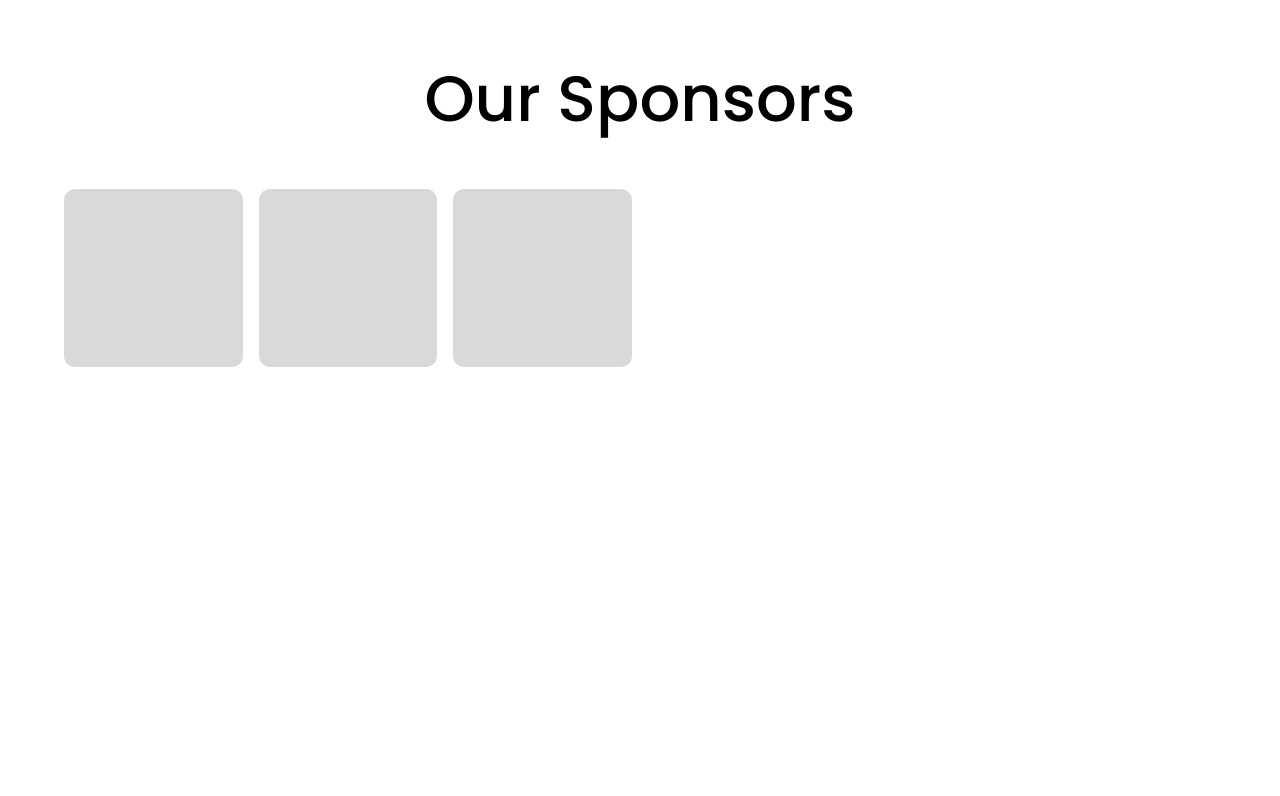
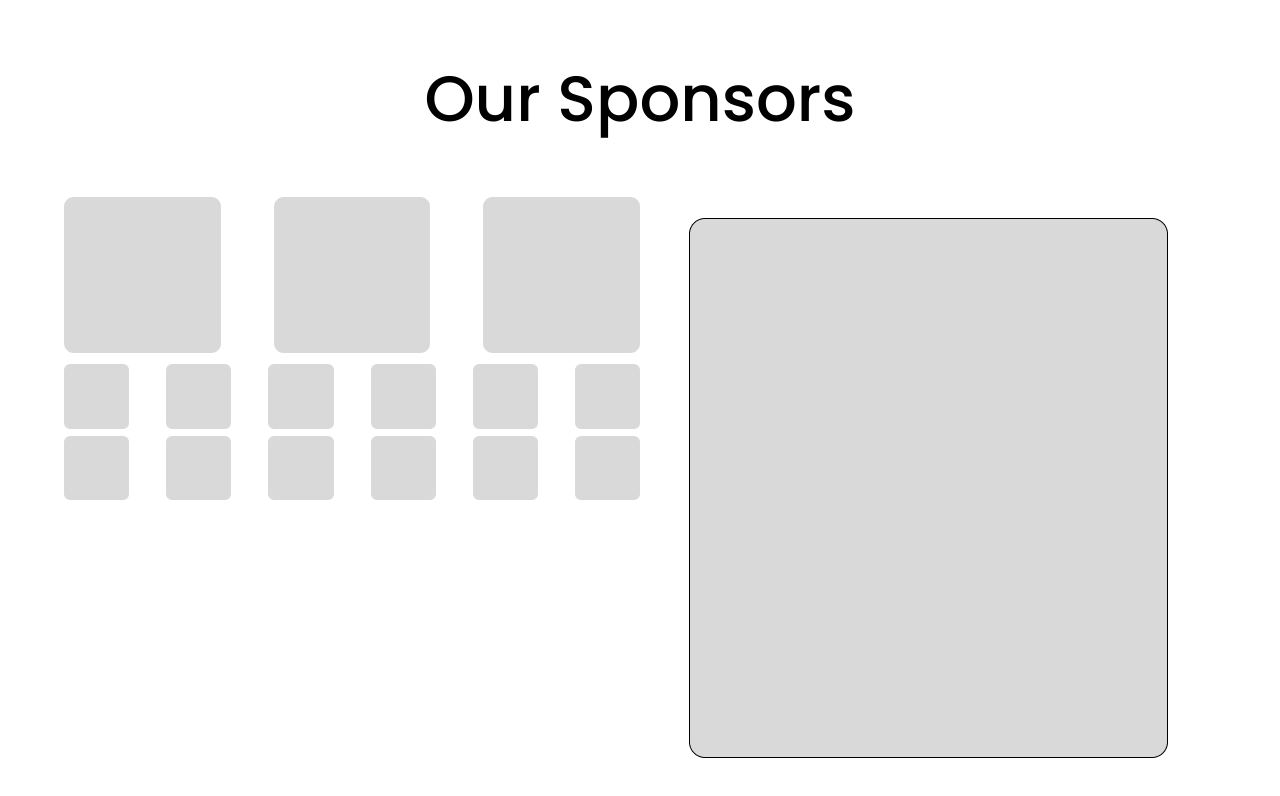
Before and after one commit to BeachHacks/BeachHacks-Website-2023, a React (Create React App) app: page / in a window 1280 px wide. Shown: the top 796 px of the page. Built offline with nearby package versions, Linux system fonts and the light colour scheme.

Commit message:
more grid changes
getting there hmmm

```diff
--- a/src/views/Sponsors/Sponsors.js
+++ b/src/views/Sponsors/Sponsors.js
@@ -1,10 +1,12 @@
 // create react component
 import React from "react";
 import { Container, Grid, styled } from "@mui/material";
-import img from "../../components/Images/Rectangle_122.png";
-import img2 from "../../components/Images/Rectangle_479x540.png";
+import img from "../../components/Images/Rectangle_257x257.png";
+import img2 from "../../components/Images/Rectangle_168x167.png";
+import img3 from "../../components/Images/Rectangle_479x540.png";
+
 const Img = styled("img")({
-  margin: "auto",
+  margin: "5% 0",
   display: "block",
   maxWidth: "100%",
   maxHeight: "100%",
@@ -26,24 +28,69 @@ const Sponsors = () => {
           </h1>
         </Grid>
       </Grid>
-      <Grid
-        container
-        spacing={2}
-        direction={"row"}
-        className={"sponsor-row"}
-        justifyContent="flex-start"
-        flexGrow={1}
-        style={{}}
-      >
-        <Grid item xs={2}>
-          <Img alt="place-holder-1" src={img} />
+
+      <Grid container className={"sponsor-container"}>
+
+        <Grid item xs={6} className={"left-nine-sponsors"} justifyContent={"center"}>
+          <Grid container gap={"53px"} wrap={"nowrap"}>
+            <Grid item xs={4}>
+              <Img alt="place-holder-1" src={img} />
+            </Grid>
+            <Grid item xs={4}>
+              <Img alt="place-holder-2" src={img} />
+            </Grid>
+            <Grid item xs={4}>
+              <Img alt="place-holder-3" src={img} />
+            </Grid>
+          </Grid>
+          <Grid container columnGap={"37px"} wrap={"nowrap"}>
+            <Grid item xs={2}>
+              <Img alt="place-holder-4" src={img2} />
+            </Grid>
+            <Grid item xs={2}>
+              <Img alt="place-holder-5" src={img2} />
+            </Grid>
+            <Grid item xs={2}>
+              <Img alt="place-holder-6" src={img2} />
+            </Grid>
+            <Grid item xs={2}>
+              <Img alt="place-holder-7" src={img2} />
+            </Grid>
+            <Grid item xs={2}>
+              <Img alt="place-holder-8" src={img2} />
+            </Grid>
+            <Grid item xs={2}>
+              <Img alt="place-holder-9" src={img2} />
+            </Grid>
+          </Grid>
+
+          <Grid container columnGap={"37px"} wrap={"nowrap"} zeroMinWidth>
+            <Grid item xs={2}>
+              <Img alt="place-holder-10" src={img2} />
+            </Grid>
+            <Grid item xs={2}>
+              <Img alt="place-holder-11" src={img2} />
+            </Grid>
+            <Grid item xs={2}>
+              <Img alt="place-holder-12" src={img2} />
+            </Grid>
+            <Grid item xs={2}>
+              <Img alt="place-holder-13" src={img2} />
+            </Grid>
+            <Grid item xs={2}>
+              <Img alt="place-holder-14" src={img2} />
+            </Grid>
+            <Grid item xs={2}>
+              <Img alt="place-holder-15" src={img2} />
+            </Grid>
+          </Grid>
         </Grid>
-        <Grid item xs={2}>
-          <Img alt="place-holder-2" src={img} />
+        <Grid item xs={6} >
+          <Grid container className={"right-sponsor"} justifyContent={"center"} marginTop={"0%"}>
+            <Img alt="place-holder-16" src={img3} />
+          </Grid>
         </Grid>
-        <Grid item xs={2}>
-          <Img alt="place-holder-3" src={img} />
-        </Grid>
+
       </Grid>
     </Container>
   );
```
Also changed, not shown: src/components/Images/Rectangle_168x167.png (added), src/components/Images/Rectangle_257x257.png (renamed from src/components/Images/Rectangle_122.png).
